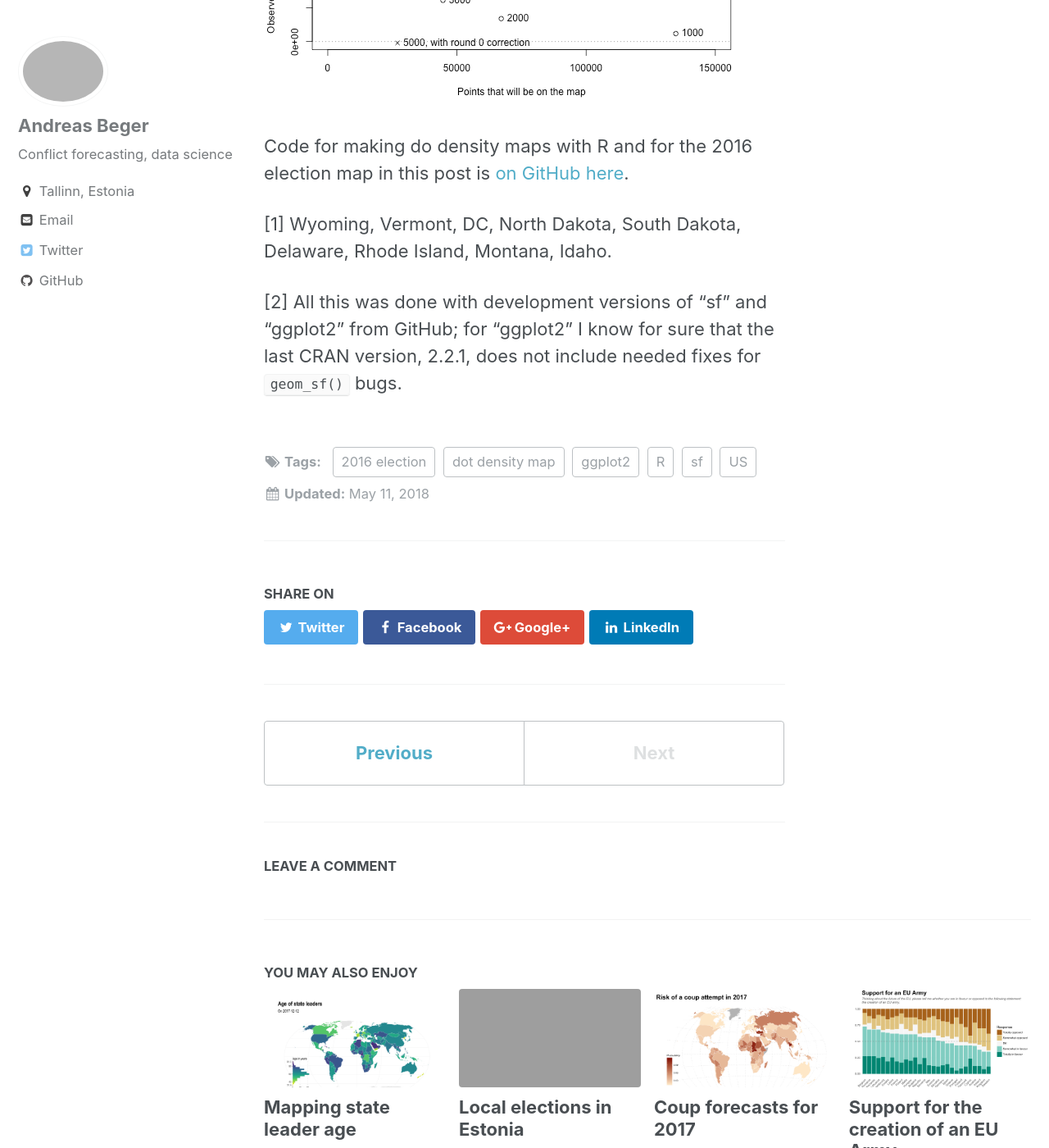
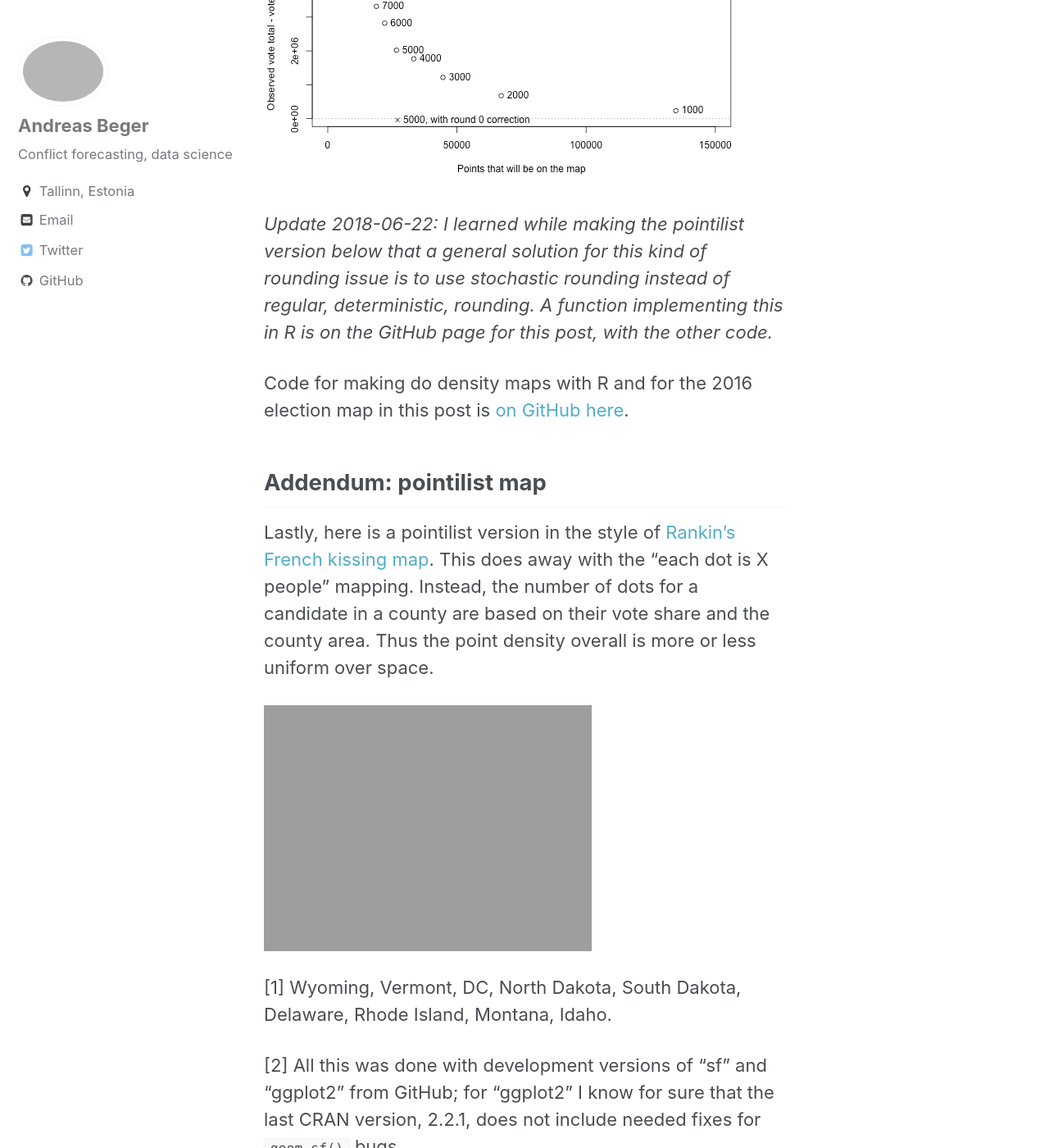
Before and after one commit to andybega/andybega.github.io, a Jekyll site: the page built from _posts/2018-05-11-us-2016-dot-density.md, in a window 1280 px wide and 1400 px high, scrolled down 9279 px. Shown: the whole window at 82% size. Built offline with Jekyll 4.4.1, drawn with Linux system fonts in a browser that asks for light colours; comment, search, counter and statistics services are not loaded; some of the changed text lies outside the part shown.

Commit message:
add pointilist map version

```diff
--- a/_posts/2018-05-11-us-2016-dot-density.md
+++ b/_posts/2018-05-11-us-2016-dot-density.md
@@ -9,6 +9,8 @@ header:
   teaser: /content/2018/us-2016-dot-density-medium.png
 og_image: /content/2018/us-2016-dot-density-medium.png
 ---
+
+*(Last updated on 2018-06-22 with pointilist version and reference to stochastic rounding.)*
 
 There was a little war of maps after the 2016 election. A thematic map of the election results with states colored red or blue based on where the plurality of votes went, [like this one from Politico](https://www.politico.com/mapdata-2016/2016-election/results/map/president/), visually overstates the Republican vote share. This is even more evident with a map at the county level ([example from here](https://imgur.com/gallery/sX9GM)), which shows a sea of red containing scattered islands of a blue archipelago.
 
@@ -160,7 +162,15 @@ Close enough. For good measure, here is the rounding error for different votes p
 
 [![Dot resolution against rounding error]({{ site.url }}/content/2018/round-error-vs-dot-resolution.png)]({{ site.url }}/content/2018/round-error-vs-dot-resolution.png)
 
+*Update 2018-06-22: I learned while making the pointilist version below that a general solution for this kind of rounding issue is to use stochastic rounding instead of regular, deterministic, rounding. A function implementing this in R is on the GitHub page for this post, with the other code.*
+
 Code for making do density maps with R and for the 2016 election map in this post is [on GitHub here](https://github.com/andybega/mireg-blogs/tree/master/us-2016-dot-density).
+
+## Addendum: pointilist map
+
+Lastly, here is a pointilist version in the style of [Rankin's French kissing map](http://www.radicalcartography.net/index.html?frenchkisses). This does away with the "each dot is X people" mapping. Instead, the number of dots for a candidate in a county are based on their vote share and the county area. Thus the point density overall is more or less uniform over space.
+
+[![Dot resolution against rounding error]({{ site.url }}/content/2018/us-2016-pointilist-map.png)]({{ site.url }}/content/2018/us-2016-pointilist-map.png)
 
 [1] Wyoming, Vermont, DC, North Dakota, South Dakota, Delaware, Rhode Island, Montana, Idaho.
 
```
Also changed, not shown: 1 other file.
